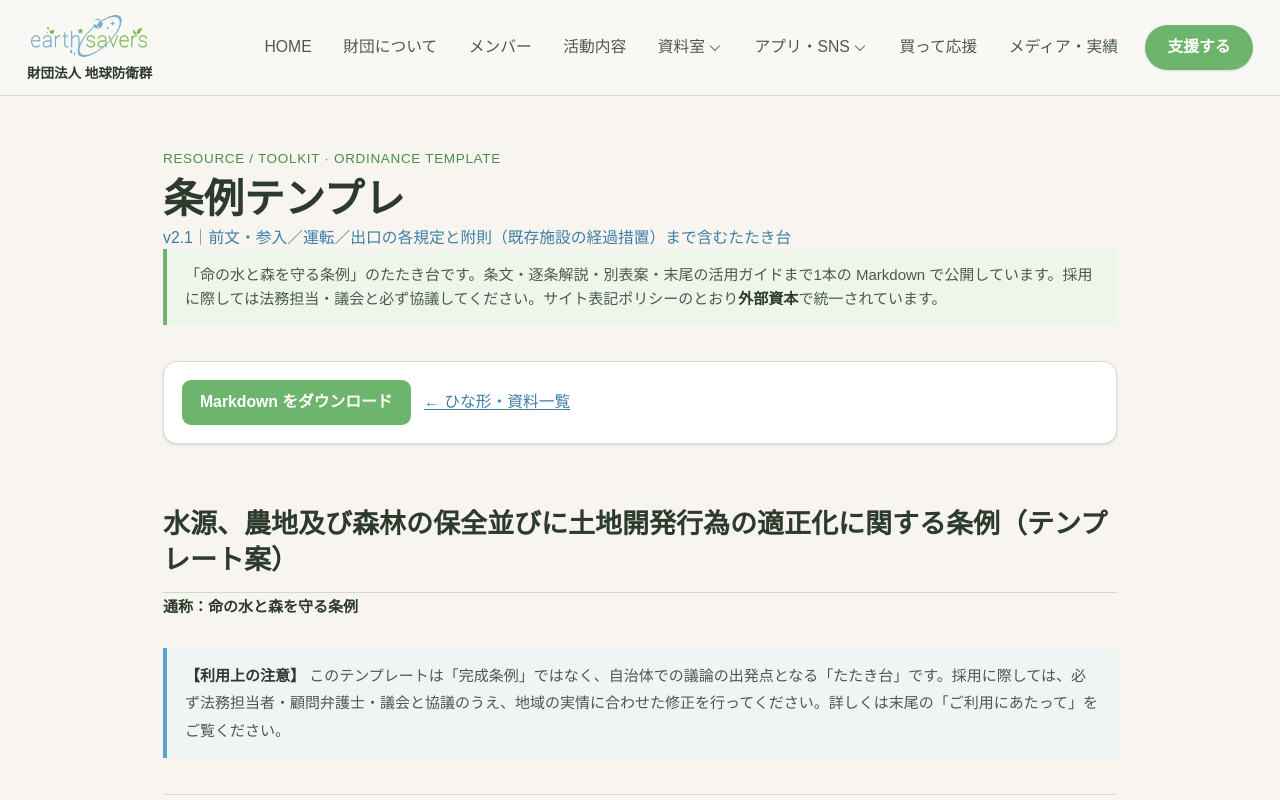
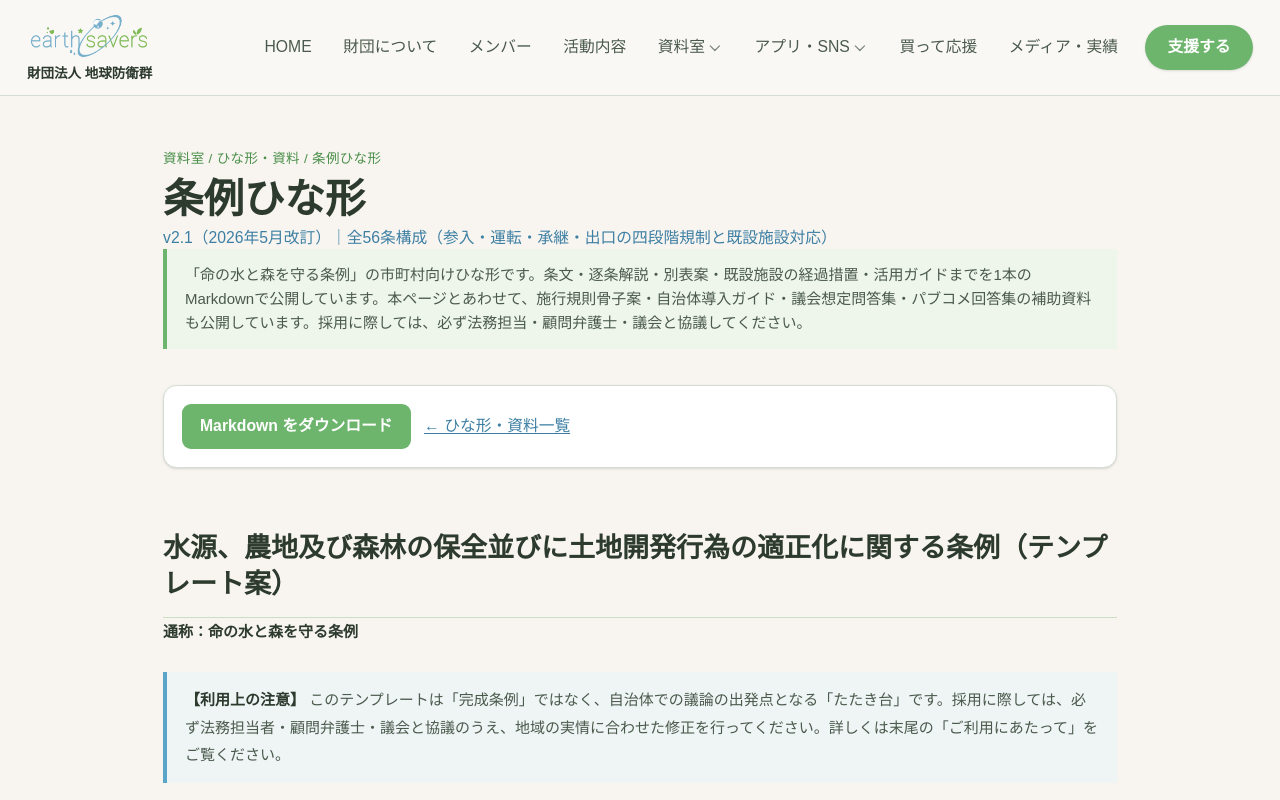
Before and after one commit to haitakamak-cmyk/earth-savers-web, a Next.js app: page /toolkit/ordinance in a window 1280 px wide. Shown: the top 800 px of the page. Built offline with nearby package versions, Linux system fonts and the light colour scheme; a web font is replaced by a local one.

Commit message:
chore: earth-savers-web の未コミット変更をまとめて反映

```diff
--- a/src/app/toolkit/ordinance/[slug]/page.tsx
+++ b/src/app/toolkit/ordinance/[slug]/page.tsx
@@ -30,11 +30,11 @@ export async function generateMetadata({ params }: Props): Promise<Metadata> {
   const { slug } = await params;
   const entry = getOrdinanceSupplementBySlug(slug);
   if (!entry)
-    return { title: "条例テンプレ補助資料" };
+    return { title: "条例ひな形 補助資料" };
 
   const path = `/toolkit/ordinance/${entry.slug}`;
   return {
-    title: `${entry.title} | 条例テンプレ補助資料 | ${ORGANIZATION_NAME}`,
+    title: `${entry.title} | 条例ひな形 補助資料 | ${ORGANIZATION_NAME}`,
     description: entry.shortDescription,
     alternates: { canonical: path },
     openGraph: {
@@ -77,7 +77,7 @@ export default async function OrdinanceSupplementPage({ params }: Props) {
           { name: "HOME", path: "/" },
           { name: "資料室", path: "/toolkit" },
           { name: "ひな形・資料", path: "/toolkit" },
-          { name: "条例テンプレ", path: "/toolkit/ordinance" },
+          { name: "条例ひな形", path: "/toolkit/ordinance" },
           { name: entry.title, path: pagePath },
         ]}
       />
@@ -107,7 +107,7 @@ export default async function OrdinanceSupplementPage({ params }: Props) {
               href="/toolkit/ordinance"
               className="underline-offset-2 hover:underline"
             >
-              条例テンプレ
+              条例ひな形
             </Link>
           </li>
           <li aria-hidden className="text-text-muted">
@@ -143,7 +143,7 @@ export default async function OrdinanceSupplementPage({ params }: Props) {
           <ul className="mt-3 space-y-2 text-sm">
             <li>
               <Link href="/toolkit/ordinance" className="text-aqua-dark underline underline-offset-2">
-                条例テンプレート本体へ
+                条例ひな形ページへ
               </Link>
             </li>
             {others.map((o) => (
--- a/src/app/toolkit/ordinance/page.tsx
+++ b/src/app/toolkit/ordinance/page.tsx
@@ -19,14 +19,14 @@ import {
 } from "./md-path";
 
 export const metadata: Metadata = {
-  title: `条例テンプレ（v2.1） | ${ORGANIZATION_NAME}`,
+  title: `条例ひな形（v2.1） | ${ORGANIZATION_NAME}`,
   description:
-    "水源・地下水・開発規制の条例たたき台「命の水と森を守る条例」の全文 Markdown。参入・運転・退出の段階に対応した附則（既存施設）までを含むたたき台と、議会・パブコメなど向けの補助資料への導線を備えています。",
+    "市町村向けひな形「命の水と森を守る条例」の全文 Markdown（条文・逐条解説・別表・経過措置）。施行規則骨子案・導入ガイド・議会問答・パブコメ回答の補助資料への導線付きです。",
   alternates: { canonical: "/toolkit/ordinance" },
   openGraph: {
-    title: "条例テンプレ（v2.1）| ひな形・資料",
+    title: "条例ひな形（v2.1）| ひな形・資料",
     description:
-      "水源・地下水・開発規制の条例たたき台全文。議会・住民説明のたたき台としてご活用ください（法務確認必須）。",
+      "全56条構成のひな形全文と補助資料。採用前に法務・議会での協議が必要です。",
     url: "/toolkit/ordinance",
   },
 };
@@ -51,23 +51,24 @@ export default async function ToolkitOrdinancePage() {
       <BreadcrumbJsonLd
         items={[
           { name: "HOME", path: "/" },
+          { name: "資料室", path: "/toolkit" },
           { name: "ひな形・資料", path: "/toolkit" },
-          { name: "条例テンプレ", path: "/toolkit/ordinance" },
+          { name: "条例ひな形", path: "/toolkit/ordinance" },
         ]}
       />
       <div className="border-b border-wakakusa/20 bg-ivory-warm/40 py-10 sm:py-12">
         <div className="mx-auto max-w-4xl px-4 sm:px-6">
-          <p className="text-xs font-medium uppercase tracking-wider text-wakakusa-dark">
-            Resource / Toolkit · Ordinance template
+          <p className="text-xs font-medium tracking-wide text-wakakusa-dark">
+            資料室 / ひな形・資料 / 条例ひな形
           </p>
           <h1 className="mt-2 font-serif text-3xl font-bold text-text-primary sm:text-4xl">
-            条例テンプレ
+            条例ひな形
           </h1>
-          <p className="mt-1 text-sm font-medium text-aqua-dark">v2.1｜前文・参入／運転／出口の各規定と附則（既存施設の経過措置）まで含むたたき台</p>
+          <p className="mt-1 text-sm font-medium text-aqua-dark">
+            v2.1（2026年5月改訂）｜全56条構成（参入・運転・承継・出口の四段階規制と既設施設対応）
+          </p>
           <ResourceLead>
-            「命の水と森を守る条例」のたたき台です。条文・逐条解説・別表案・末尾の活用ガイドまで1本の Markdown で公開しています。採用に際しては法務担当・議会と必ず協議してください。サイト表記ポリシーのとおり
-            <strong className="text-text-primary">外部資本</strong>
-            で統一されています。
+            「命の水と森を守る条例」の市町村向けひな形です。条文・逐条解説・別表案・既設施設の経過措置・活用ガイドまでを1本のMarkdownで公開しています。本ページとあわせて、施行規則骨子案・自治体導入ガイド・議会想定問答集・パブコメ回答集の補助資料も公開しています。採用に際しては、必ず法務担当・顧問弁護士・議会と協議してください。
           </ResourceLead>
           <div className="flex flex-wrap items-center gap-3 rounded-xl border border-border bg-white px-4 py-4 text-sm shadow-sm">
             <a
--- a/src/app/toolkit/page.tsx
+++ b/src/app/toolkit/page.tsx
@@ -8,7 +8,7 @@ import { TOOLKIT_LINKS } from "@/lib/toolkit-manifest";
 export const metadata: Metadata = {
   title: "ひな形・資料（資料室）",
   description:
-    "条例テンプレ、法律ガイド、実務チェックリスト、導入・訴訟事例など、自治体・市民の皆さまが水源や里山を守る活動に使える実務情報を整理するコーナーです。トーンは中立で、政治的主張は政策提言ページで扱います。",
+    "条例ひな形、法律ガイド、実務チェックリスト、導入・訴訟事例など、自治体・市民の皆さまが水源や里山を守る活動に使える実務情報を整理するコーナーです。トーンは中立で、政治的主張は政策提言ページで扱います。",
   alternates: { canonical: "/toolkit" },
   openGraph: {
     title: "ひな形・資料（資料室）",
--- a/src/lib/toolkit-manifest.ts
+++ b/src/lib/toolkit-manifest.ts
@@ -1,6 +1,6 @@
 /** ツールキット一覧（関連リンク生成・ツールハブでのカード一覧） */
 export const TOOLKIT_LINKS = [
-  { label: "条例テンプレ", href: "/toolkit/ordinance" },
+  { label: "条例ひな形", href: "/toolkit/ordinance" },
   { label: "法律ガイド", href: "/toolkit/law-guide" },
   { label: "実務チェックリスト", href: "/toolkit/checklist" },
   { label: "導入・訴訟事例", href: "/toolkit/case-studies" },
```
